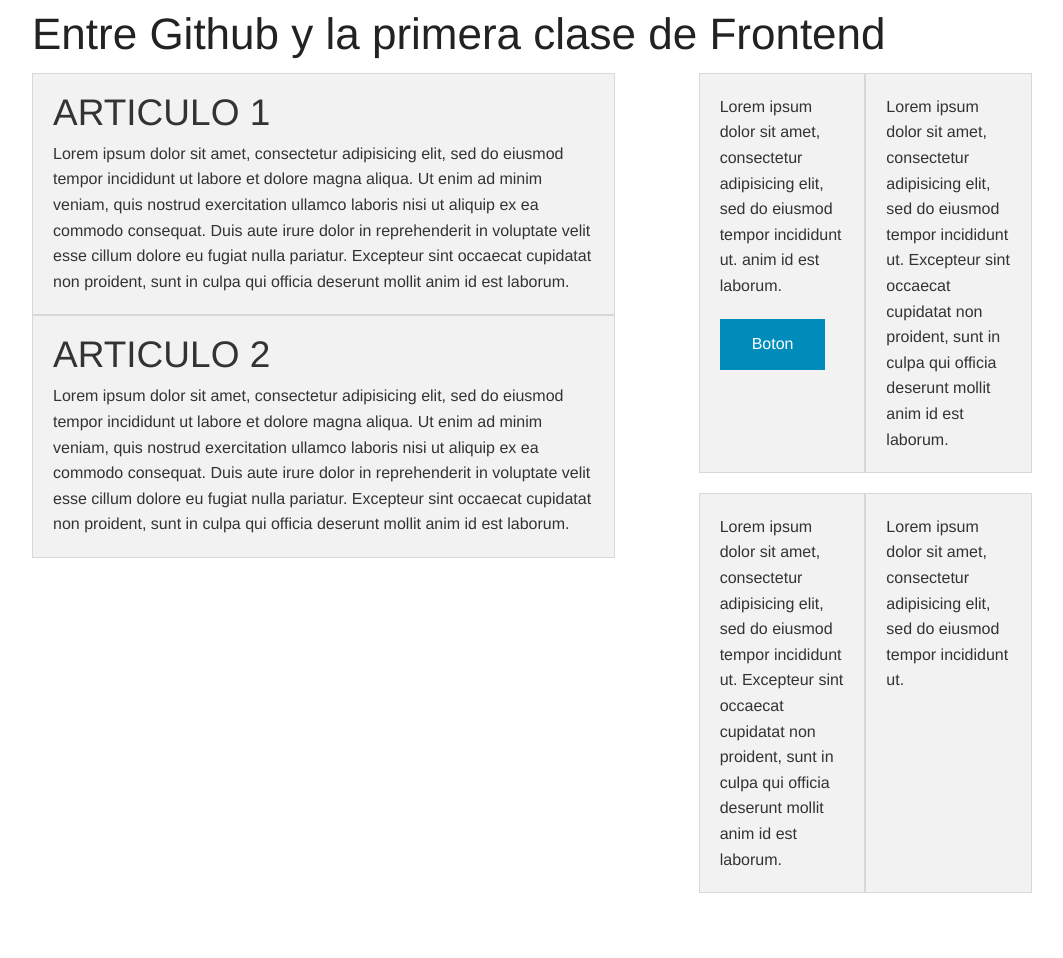
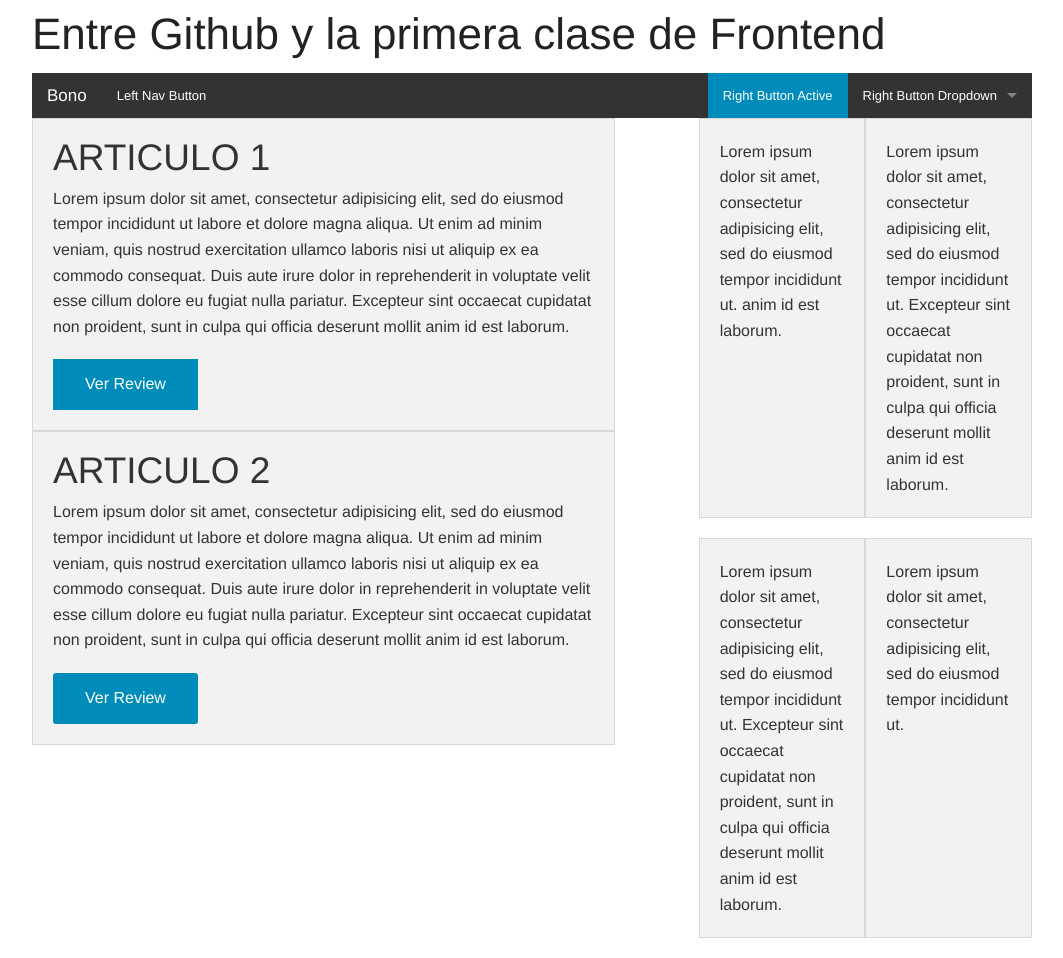
Before and after one commit to franvip/bonou, a plain HTML site: page index.html in a window 1280 px wide. Shown: the whole page, without its empty margins (108-1171 px from the left). Before the commit the page ends 913 px from the top, so only its background shows below. Drawn offline with Linux system fonts and the light colour scheme.

Commit message:
hasta aquí, me vale para bono
me vale para plantilla de bono

```diff
--- a/index.html
+++ b/index.html
@@ -10,6 +10,36 @@
 <body>
 	<header class="row">
 		<h1>Entre Github y la primera clase de Frontend</h1>
+		<nav class="top-bar" data-topbar>
+			<ul class="title-area">
+				<li class="name">
+					<h1><a href="#">Bono</a></h1>
+				</li>
+				<li class="toggle-topbar menu-icon">
+					<a href="#">Menu</a>
+				</li>
+			</ul>
+			<section class="top-bar-section"> <!-- Right Nav Section -->
+				<ul class="right">
+					<li class="active">
+						<a href="#">Right Button Active</a>
+					</li>
+					<li class="has-dropdown">
+						<a href="#">Right Button Dropdown</a>
+						<ul class="dropdown">
+							<li>
+								<a href="#">First link in dropdown</a>
+							</li>
+						</ul>
+					</li>
+				</ul> <!-- Left Nav Section -->
+				<ul class="left">
+					<li>
+						<a href="#">Left Nav Button</a>
+					</li>
+				</ul>
+			</section>
+		</nav>
     </header>
 
 	<section class="row">
@@ -22,6 +52,7 @@
 		consequat. Duis aute irure dolor in reprehenderit in voluptate velit esse
 		cillum dolore eu fugiat nulla pariatur. Excepteur sint occaecat cupidatat non
 		proident, sunt in culpa qui officia deserunt mollit anim id est laborum.</p>
+		<a href="#" class="button">Ver Review</a>
 			</article>
 			<article class="row panel">
 			<h2>ARTICULO 2</h2>
@@ -31,6 +62,7 @@
 		consequat. Duis aute irure dolor in reprehenderit in voluptate velit esse
 		cillum dolore eu fugiat nulla pariatur. Excepteur sint occaecat cupidatat non
 		proident, sunt in culpa qui officia deserunt mollit anim id est laborum.</p>
+		<a href="#" class="button radius">Ver Review</a>
 			</article>
 	    </section>
 
@@ -39,7 +71,6 @@
 				<article class="small-6 columns panel" data-equalizer-watch>
 					<p>Lorem ipsum dolor sit amet, consectetur adipisicing elit, sed do eiusmod
 		tempor incididunt ut.  anim id est laborum.</p>
-		<a href="#" class="button">Boton</a>
 				</article>
 				<article class="small-6 columns panel" data-equalizer-watch>
 					<p>Lorem ipsum dolor sit amet, consectetur adipisicing elit, sed do eiusmod
```
